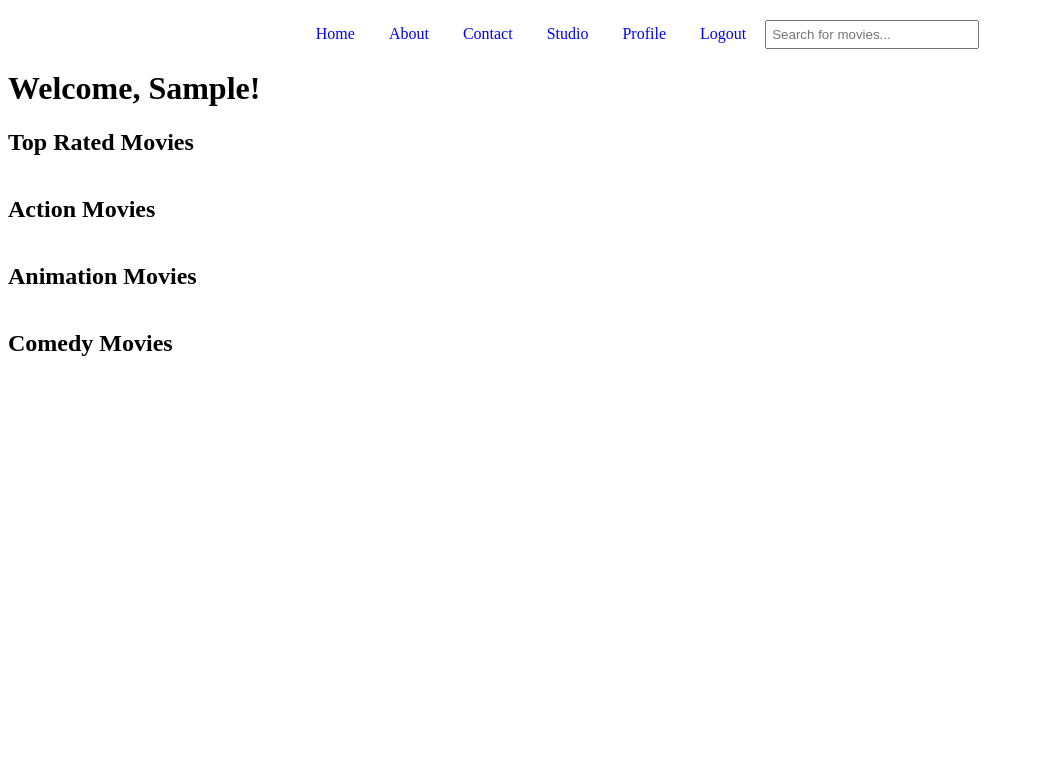
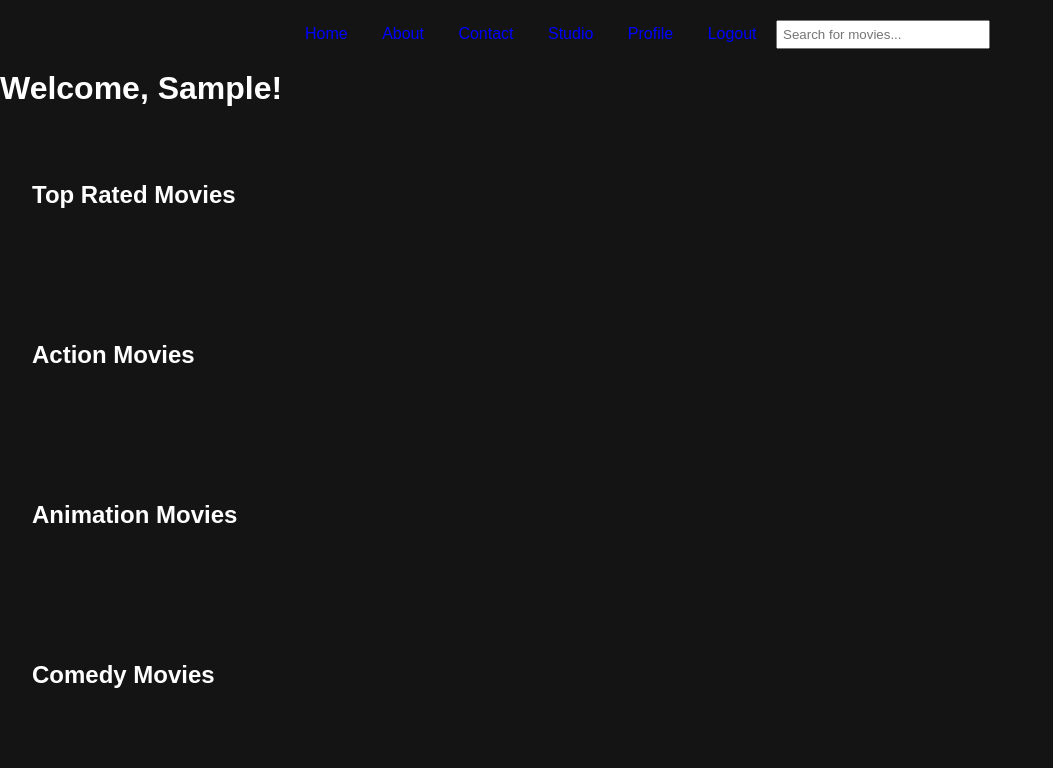
Before and after one commit to dan24-T/Movie-Recommendation-and-Rating-System, a Flask app: page /home/ in a window 1280 px wide. Shown: the top 768 px of the page, without its empty margins (0-1053 px from the left). Run offline with Flask 3, Linux system fonts and the light colour scheme; the visitor is signed in with stand-in values (Sample User, id 1); data comes from the database, SQL or seed files in the repository; data that the repository does not hold is empty.

Commit message:
Update home.html

```diff
--- a/templates/home.html
+++ b/templates/home.html
@@ -3,31 +3,78 @@
 {% block head %}
 <title>Home</title>
 <style>
-    .section {
-        margin: 20px 0;
-    }
-    .cards {
-        display: flex;
-        justify-content: space-around;
-    }
-    .card {
-        width: 18%;
-        text-align: center;
-        border: 1px solid #ddd;
-        border-radius: 8px;
-        padding: 10px;
-        box-shadow: 0 2px 8px rgba(0, 0, 0, 0.1);
-    }
     .card img {
         max-width: 100%;
         height: auto;
         border-radius: 4px;
     }
-    .card p {
-        margin-top: 10px;
-        font-size: 16px;
-        font-weight: bold;
-    }
+
+body {
+    margin: 0;
+    font-family: Arial, sans-serif;
+    background-color: #141414;
+    color: #fff;
+}
+
+.section {
+    padding: 2rem;
+}
+
+.section h2 {
+    margin-bottom: 1rem;
+}
+
+.cards {
+    display: flex;
+    gap: 1rem;
+    overflow-x: auto;
+    padding: 1rem;
+    scroll-behavior: smooth;
+}
+
+.cards::-webkit-scrollbar {
+    display: none; /* Hide scrollbar for Chrome, Safari and Opera */
+}
+
+.cards {
+    -ms-overflow-style: none;  /* Hide scrollbar for IE and Edge */
+    scrollbar-width: none;  /* Hide scrollbar for Firefox */
+}
+
+.cards a {
+    text-decoration: none;
+    color: inherit;
+}
+
+#card {
+    background-color: #333;
+    border-radius: 10px;
+    overflow: hidden;
+    width: 180px;  /* Adjust width for poster size */
+    flex-shrink: 0;
+    transition: transform 0.3s, box-shadow 0.3s;
+}
+
+#card:hover {
+    transform: scale(1.05);
+    box-shadow: 0 4px 20px rgba(0, 0, 0, 0.3);
+}
+
+#card img {
+    width: 100%;
+    height: 270px;  /* Adjust height for poster size */
+    object-fit: cover;  /* Ensure the image covers the entire area */
+    display: block;
+    border-bottom: 3px solid #ff0000;  /* Add a red border at the bottom of the image */
+}
+
+#card p {
+    text-align: center;
+    padding: 0.5rem 0;
+    font-size: 1rem;
+}
+
+
 </style>
 {% endblock %}
 
```
